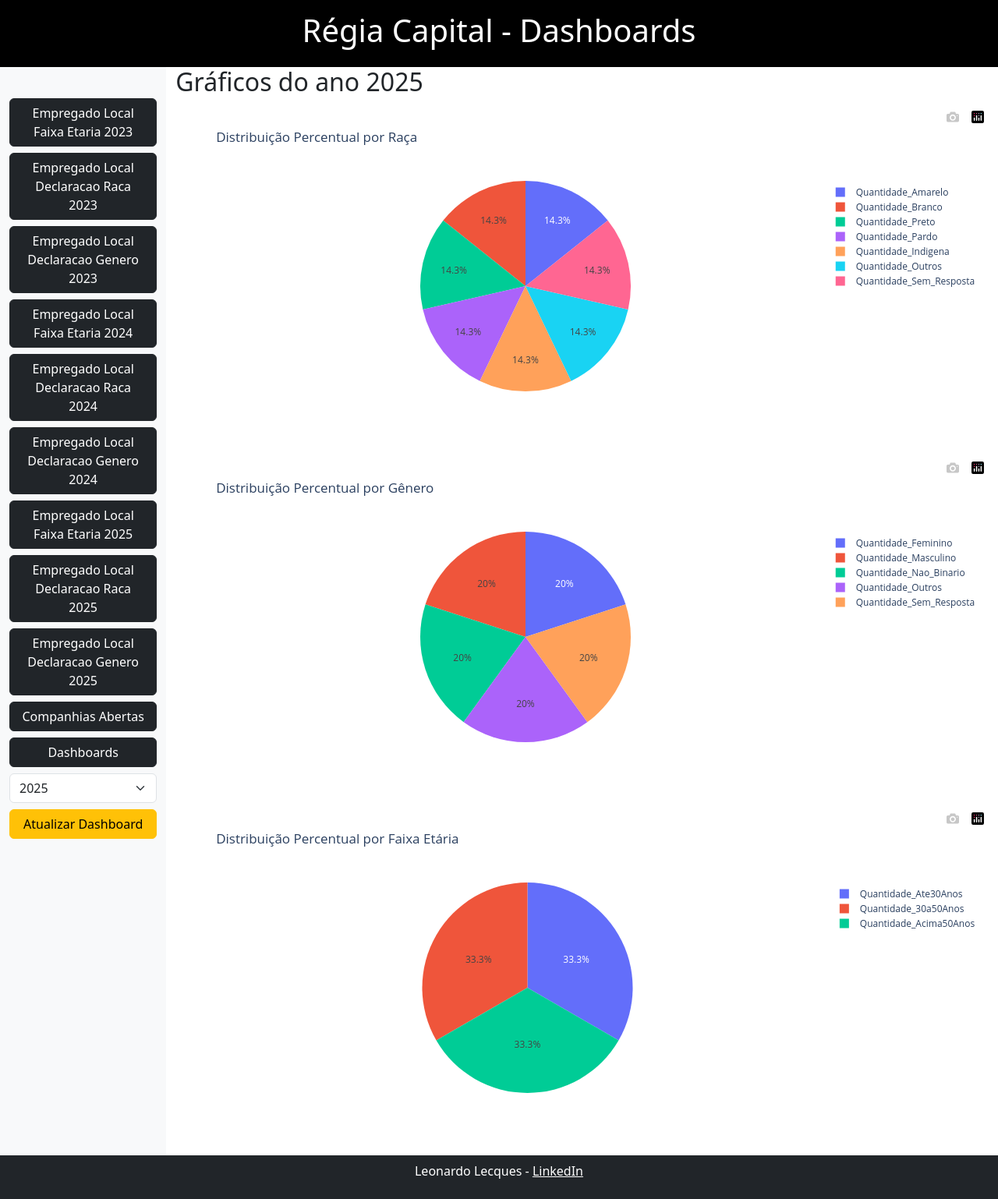
After one commit to LeoLecques/web_scraping_cvm, a Flask app: page /dashboards in a window 1280 px wide. The commit adds this page. Shown: the whole page at 78% size. Run offline with Flask 3, Linux system fonts and the light colour scheme; data comes from the database, SQL or seed files in the repository; some libraries are stand-ins or nearby versions.

Commit message:
Atualizacao de graficos

```diff
--- a/app.py
+++ b/app.py
@@ -1,5 +1,10 @@
-from flask import Flask, render_template, request, redirect, url_for, flash
+from flask import Flask, render_template, request, redirect, url_for, flash,jsonify
 import sqlite3
+import pandas as pd
+import plotly.express as px
+import plotly
+import json
+import os
 
 app = Flask(__name__)
 app.secret_key = 'senha_teste'
@@ -14,6 +19,14 @@ def get_table_names():
     cursor = conn.cursor()
     cursor.execute("SELECT name FROM sqlite_master WHERE type='table';")
     table_names = [row['name'] for row in cursor.fetchall()]
+    conn.close()
+    return table_names
+
+def get_table_names_dash():
+    conn = get_db_connection()
+    cursor = conn.cursor()
+    cursor.execute("SELECT name FROM sqlite_master WHERE type='table';")
+    table_names = {row['name']: format_table_name(row['name']) for row in cursor.fetchall()}
     conn.close()
     return table_names
 
@@ -76,5 +89,56 @@ def delete_row(table_name, id):
     flash('Registro deletado com sucesso!', 'success')
     return redirect(url_for('view_table', table_name=table_name))
 
+
+def generate_plot(year, table, categories, title):
+    conn = get_db_connection()
+    query = f"SELECT * FROM {table}_{year}"
+    df = pd.read_sql_query(query, conn)
+    df_melt = df[categories].sum().reset_index()
+    df_melt.columns = ['Categoria', 'Quantidade']
+    fig = px.pie(df_melt, values='Quantidade', names='Categoria', title=title)
+    plot_json = json.dumps(fig, cls=plotly.utils.PlotlyJSONEncoder)
+    conn.close()
+    return plot_json
+
+@app.route('/dashboards', methods=['GET'])
+def dashboards():
+    year = request.args.get('year', '2025')
+    table_names = get_table_names_dash()
+
+    plots = {
+        'race': generate_plot(year, 'fre_cia_aberta_empregado_local_declaracao_raca',
+                              ['Quantidade_Amarelo', 'Quantidade_Branco', 'Quantidade_Preto', 'Quantidade_Pardo', 'Quantidade_Indigena', 'Quantidade_Outros', 'Quantidade_Sem_Resposta'],
+                              'Distribuição Percentual por Raça'),
+        'gender': generate_plot(year, 'fre_cia_aberta_empregado_local_declaracao_genero',
+                                ['Quantidade_Feminino', 'Quantidade_Masculino', 'Quantidade_Nao_Binario', 'Quantidade_Outros', 'Quantidade_Sem_Resposta'],
+                                'Distribuição Percentual por Gênero'),
+        'age': generate_plot(year, 'fre_cia_aberta_empregado_local_faixa_etaria',
+                             ['Quantidade_Ate30Anos', 'Quantidade_30a50Anos', 'Quantidade_Acima50Anos'],
+                             'Distribuição Percentual por Faixa Etária')
+    }
+    return render_template('dashboards.html', plots=plots, year=year, table_names=table_names)
+
+
+@app.route('/get_dashboard_data', methods=['GET'])
+def get_dashboard_data():
+    year = request.args.get('year', '2025')
+
+    try:
+        plots = {
+            'race': generate_plot(year, 'fre_cia_aberta_empregado_local_declaracao_raca',
+                                  ['Quantidade_Amarelo', 'Quantidade_Branco', 'Quantidade_Preto', 'Quantidade_Pardo', 'Quantidade_Indigena', 'Quantidade_Outros', 'Quantidade_Sem_Resposta'],
+                                  'Distribuição Percentual por Raça'),
+            'gender': generate_plot(year, 'fre_cia_aberta_empregado_local_declaracao_genero',
+                                    ['Quantidade_Feminino', 'Quantidade_Masculino', 'Quantidade_Nao_Binario', 'Quantidade_Outros', 'Quantidade_Sem_Resposta'],
+                                    'Distribuição Percentual por Gênero'),
+            'age': generate_plot(year, 'fre_cia_aberta_empregado_local_faixa_etaria',
+                                 ['Quantidade_Ate30Anos', 'Quantidade_30a50Anos', 'Quantidade_Acima50Anos'],
+                                 'Distribuição Percentual por Faixa Etária')
+        }
+        return jsonify(plots)
+    except Exception as e:
+        return jsonify({"error": str(e)}), 500
+
 if __name__ == '__main__':
     app.run(debug=True)
--- a/requirements.txt
+++ b/requirements.txt
@@ -1,3 +1,4 @@
 requests
 pandas
 flask
+plotly
--- /dev/null
+++ b/templates/dashboards.html
@@ -0,0 +1,94 @@
+<!DOCTYPE html>
+<html lang="pt-br">
+<head>
+    <meta charset="UTF-8">
+    <title>Dashboards - Régia Capital</title>
+    <script src="https://cdn.plot.ly/plotly-latest.min.js"></script>
+    <script src="https://code.jquery.com/jquery-3.6.0.min.js"></script>
+    <link rel="stylesheet" href="https://cdn.jsdelivr.net/npm/bootstrap@5.3.0-alpha3/dist/css/bootstrap.min.css">
+    <style>
+        header {
+            background-color: #000; /* Cor de fundo */
+            color: #fff; /* Cor do texto */
+            padding: 15px; /* Preenchimento ao redor do texto */
+            font-size: 20px; /* Tamanho da fonte */
+            text-align: center; /* Alinhamento do texto */
+        }
+        .sidebar {
+            height: 100vh;
+            overflow-y: auto; /* Barra de rolagem para a barra lateral */
+            padding-top: 20px; /* Espaçamento do topo */
+        }
+        .main-content {
+            overflow-y: auto;
+            height: 100vh;
+        }
+        .btn-first {
+            margin-top: 20px; /* Margem apenas para o primeiro botão */
+        }
+    </style>
+</head>
+<body>
+    <header>
+        <h1>Régia Capital - Dashboards</h1>
+    </header>
+    <div class="container-fluid">
+        <div class="row">
+            <aside class="col-2 bg-light sidebar">
+                {% for name, formatted_name in table_names.items() %}
+                    <button class="btn btn-dark w-100 mb-2 {{ 'btn-first' if loop.first else '' }}" onclick="window.location.href='/table/{{ name }}'">{{ formatted_name }}</button>
+                {% endfor %}
+                <button class="btn btn-dark w-100 mb-2" onclick="window.location.href='/dashboards'">Dashboards</button>
+                <form id="dashboardForm">
+                    <select class="form-select mb-2" id="yearSelect" name="year">
+                        <option value="2023">2023</option>
+                        <option value="2024">2024</option>
+                        <option value="2025" selected>2025</option>
+                    </select>
+                    <button type="submit" class="btn btn-warning w-100 mb-2">Atualizar Dashboard</button>
+                </form>
+            </aside>
+            <main class="col-10 main-content">
+                <h2>Gráficos do ano <span id="selectedYear">{{ year }}</span></h2>
+                <div id="raceChart"></div>
+                <div id="genderChart"></div>
+                <div id="ageChart"></div>
+            </main>
+        </div>
+    </div>
+
+    <script>
+        function updateCharts(year) {
+            console.log("Solicitando dados para o ano:", year);  // DEBUG
+
+            $.getJSON(`/get_dashboard_data?year=${year}`)
+                .done(function(data) {
+                    console.log("Dados recebidos:", data);  // DEBUG
+
+                    $("#selectedYear").text(year);
+                    Plotly.newPlot('raceChart', JSON.parse(data.race));
+                    Plotly.newPlot('genderChart', JSON.parse(data.gender));
+                    Plotly.newPlot('ageChart', JSON.parse(data.age));
+                })
+                .fail(function(jqxhr, textStatus, error) {
+                    console.error("Erro ao carregar os gráficos:", textStatus, error);
+                });
+        }
+
+        $(document).ready(function() {
+            $("#dashboardForm").submit(function(event) {
+                event.preventDefault(); // Evita o reload da página
+                var selectedYear = $("#yearSelect").val();
+                updateCharts(selectedYear);
+            });
+
+            // Carrega os gráficos iniciais
+            updateCharts($("#yearSelect").val());
+        });
+    </script>
+
+    <footer class="text-center py-2 bg-dark text-white mt-auto">
+        <p>Leonardo Lecques - <a href="https://www.linkedin.com/in/leonardo-lecques-b7397419b/" target="_blank" class="text-white">LinkedIn</a></p>
+    </footer>
+</body>
+</html>
--- a/templates/index.html
+++ b/templates/index.html
@@ -42,6 +42,7 @@
                 {% for name, formatted_name in table_names.items() %}
                     <button class="btn btn-dark w-100 mb-2 {{ 'btn-first' if loop.first else '' }}" onclick="window.location.href='/table/{{ name }}'">{{ formatted_name }}</button>
                 {% endfor %}
+                <button class="btn btn-dark w-100 mb-2" onclick="window.location.href='/dashboards'">Dashboards</button>
             </aside>
             <main class="col-10 main-content">
                 <p>Selecione uma tabela ao lado para visualizar os dados.</p>
```
Also changed, not shown: templates/view_table.html (+5 -33 lines).
